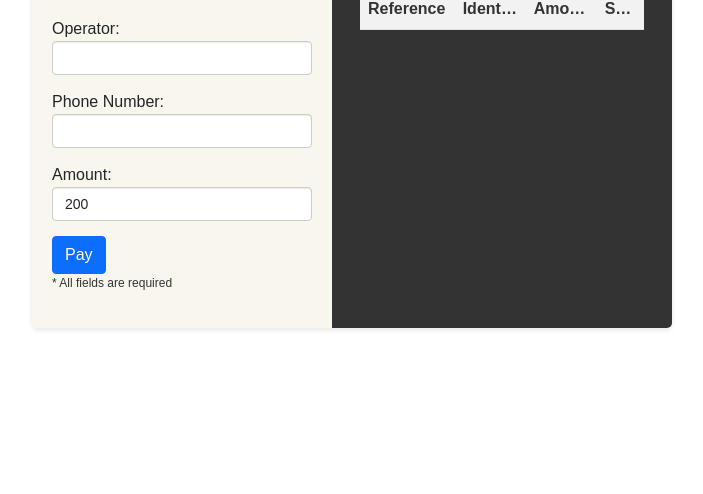
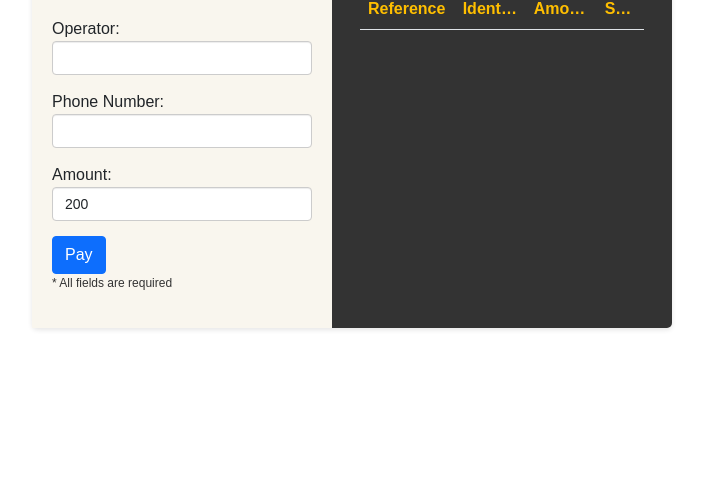
Before and after one commit to lab2view/bwt-merchant-test, a website: page client/index.html in a window 1280 px wide. Shown: the part 306-800 px from the top of the page, without its empty margins (288-991 px from the left). Drawn offline with nearby package versions, Linux system fonts and the light colour scheme; some packages are replaced by stand-ins of ours; files that its build step writes are made by us from their sources; no server answers.

Commit message:
optimize display

```diff
--- a/client/styles/main.css
+++ b/client/styles/main.css
@@ -96,11 +96,8 @@ body {
 .table thead th {
   text-align: left;
   padding: 8px;
-  background-color: #f2f2f2;
-  color: #333;
-}
-
-.table thead  th{
+  color: rgb(255, 191, 0);
+  font-weight: bold;
   border-top: none;
 }
 
```
